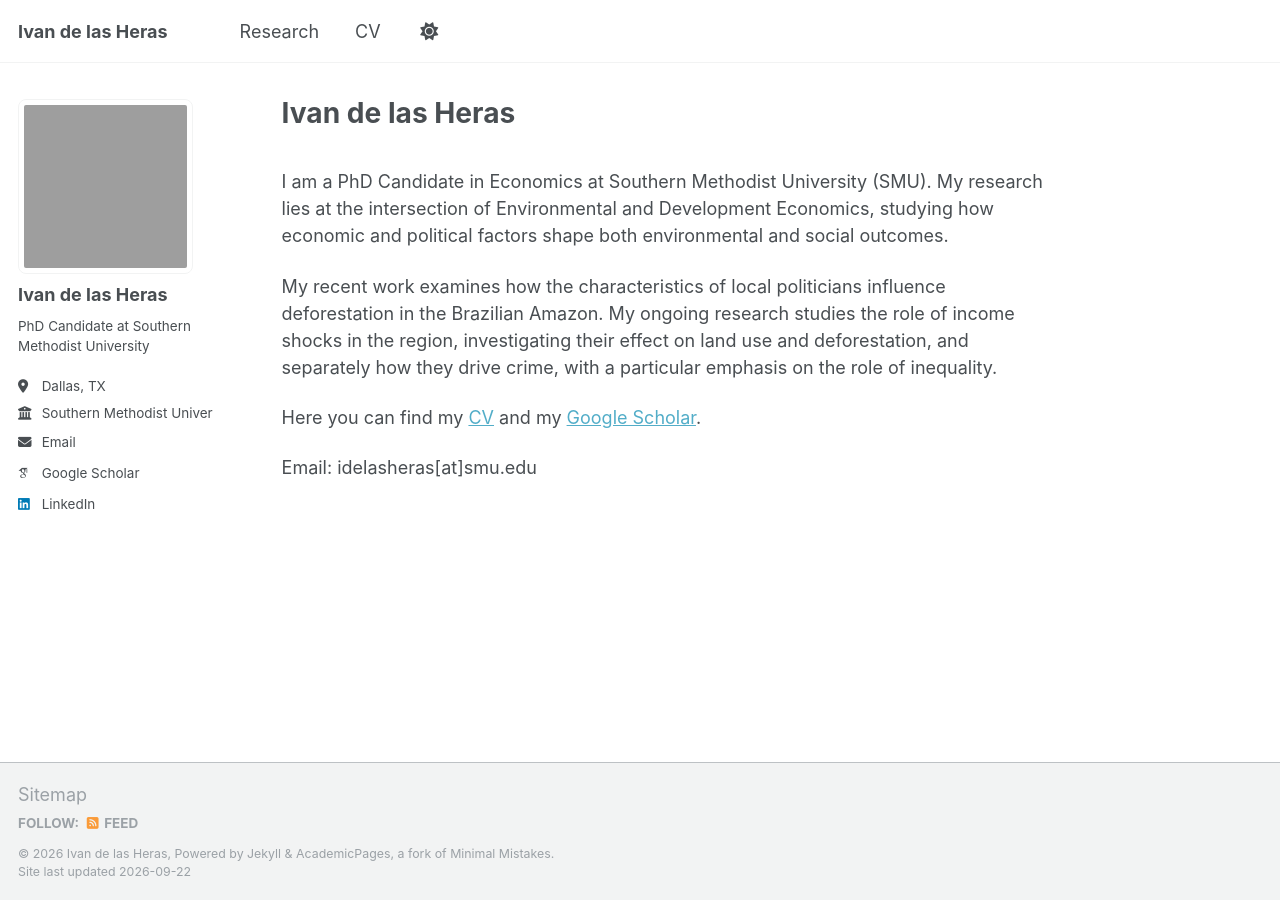
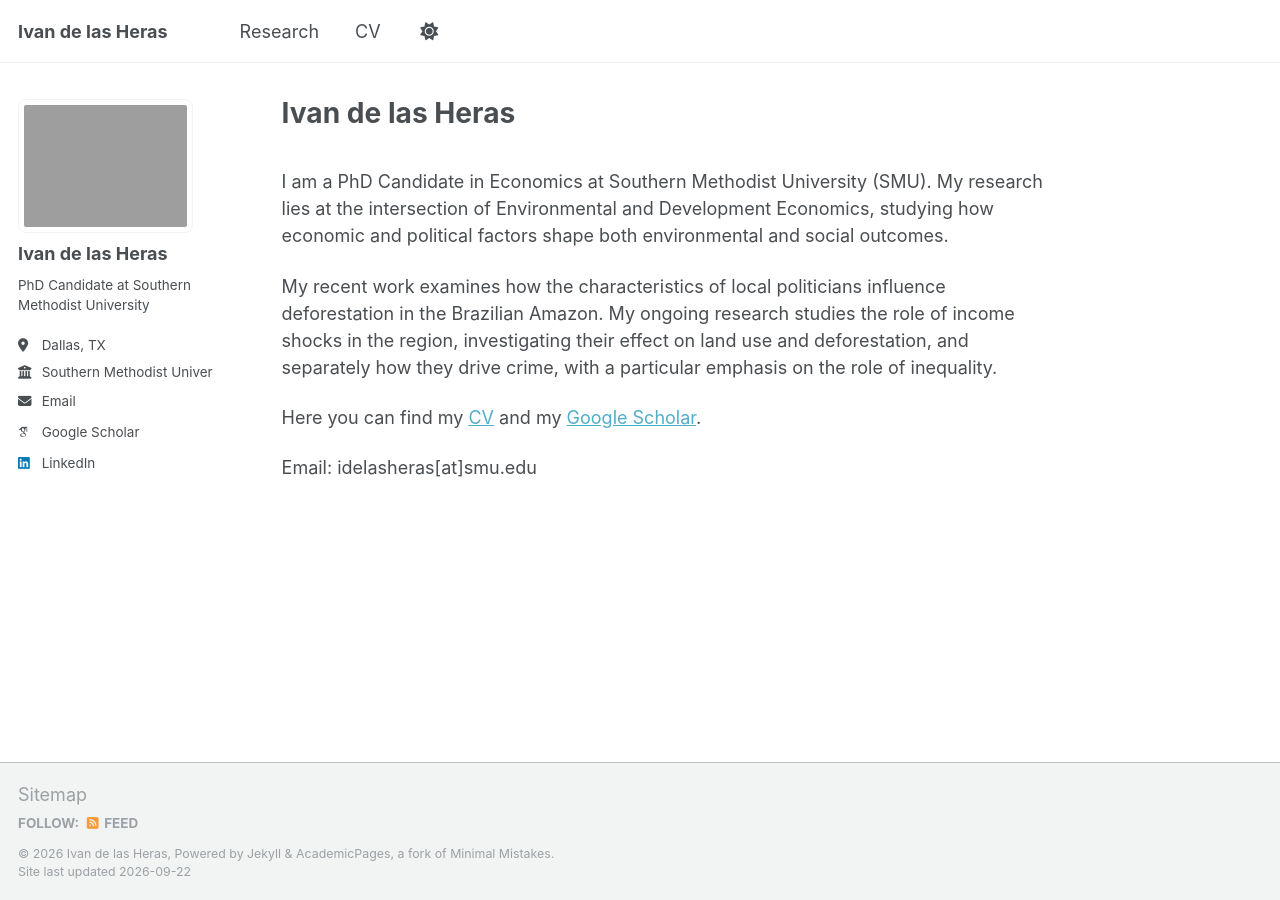
Before and after one commit to ivandelasheras/ivandelasheras.github.io, a Jekyll site: the page built from _pages/about.md, in a window 1280 px wide. Built offline with Jekyll 4.4.1, drawn with Linux system fonts in a browser that asks for light colours; some web fonts are replaced.

Commit message:
shape picture

```diff
--- a/_sass/layout/_sidebar.scss
+++ b/_sass/layout/_sidebar.scss
@@ -94,9 +94,8 @@
   }
 
   img {
-    max-width: 175px;
-    height: 175px;
-    object-fit: cover;
+    width: 175px;
+    height: auto;
     border-radius: 8px;
 
     @include breakpoint($large) {
```
Also changed, not shown: 2 other files.
